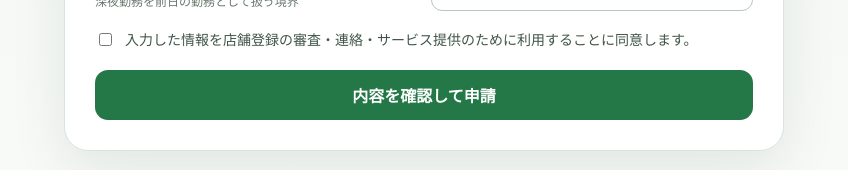
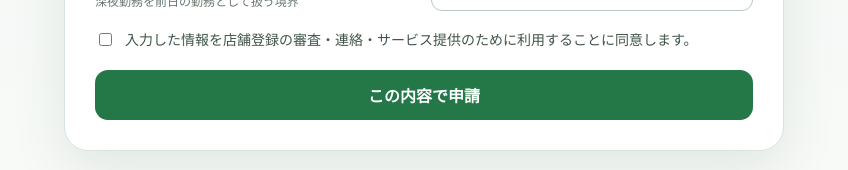
Before and after one commit to beniton1980/time-recorder, a Next.js app: page /onboarding/apply in a window 1280 px wide. Shown: the part 717-887 px from the top of the page, without its empty margins (216-1064 px from the left). Built offline with nearby package versions, Linux system fonts and the light colour scheme.

Commit message:
Refine application form state

```diff
--- a/app/onboarding/apply/page.tsx
+++ b/app/onboarding/apply/page.tsx
@@ -1,6 +1,6 @@
 "use client";
 
-import { FormEvent, useRef, useState } from "react";
+import { FormEvent, useState } from "react";
 import styles from "../onboarding.module.css";
 
 type FormState = {
@@ -30,7 +30,7 @@ export default function OnboardingApplyPage() {
   const [submitting, setSubmitting] = useState(false);
   const [requestId, setRequestId] = useState<string | null>(null);
   const [error, setError] = useState<string | null>(null);
-  const clientRequestId = useRef(crypto.randomUUID());
+  const [clientRequestId] = useState(() => crypto.randomUUID());
 
   function update<K extends keyof FormState>(key: K, value: FormState[K]) {
     setForm((current) => ({ ...current, [key]: value }));
@@ -48,7 +48,7 @@ export default function OnboardingApplyPage() {
         method: "POST",
         headers: { "Content-Type": "application/json" },
         body: JSON.stringify({
-          clientRequestId: clientRequestId.current,
+          clientRequestId,
           businessName: form.businessName,
           storeName: form.storeName,
           managerLegalName: form.managerLegalName,
@@ -105,7 +105,7 @@ export default function OnboardingApplyPage() {
       </div>
       <label className={styles.check}><input required type="checkbox" checked={form.termsAccepted} onChange={(e)=>update("termsAccepted",e.target.checked)} /><span>入力した情報を店舗登録の審査・連絡・サービス提供のために利用することに同意します。</span></label>
       {error && <p className={styles.error} role="alert">{error}</p>}
-      <button className={styles.primary} type="submit" disabled={submitting}>{submitting ? "送信中…" : "内容を確認して申請"}</button>
+      <button className={styles.primary} type="submit" disabled={submitting}>{submitting ? "送信中…" : "この内容で申請"}</button>
     </form>
   </section></main>;
 }
```
